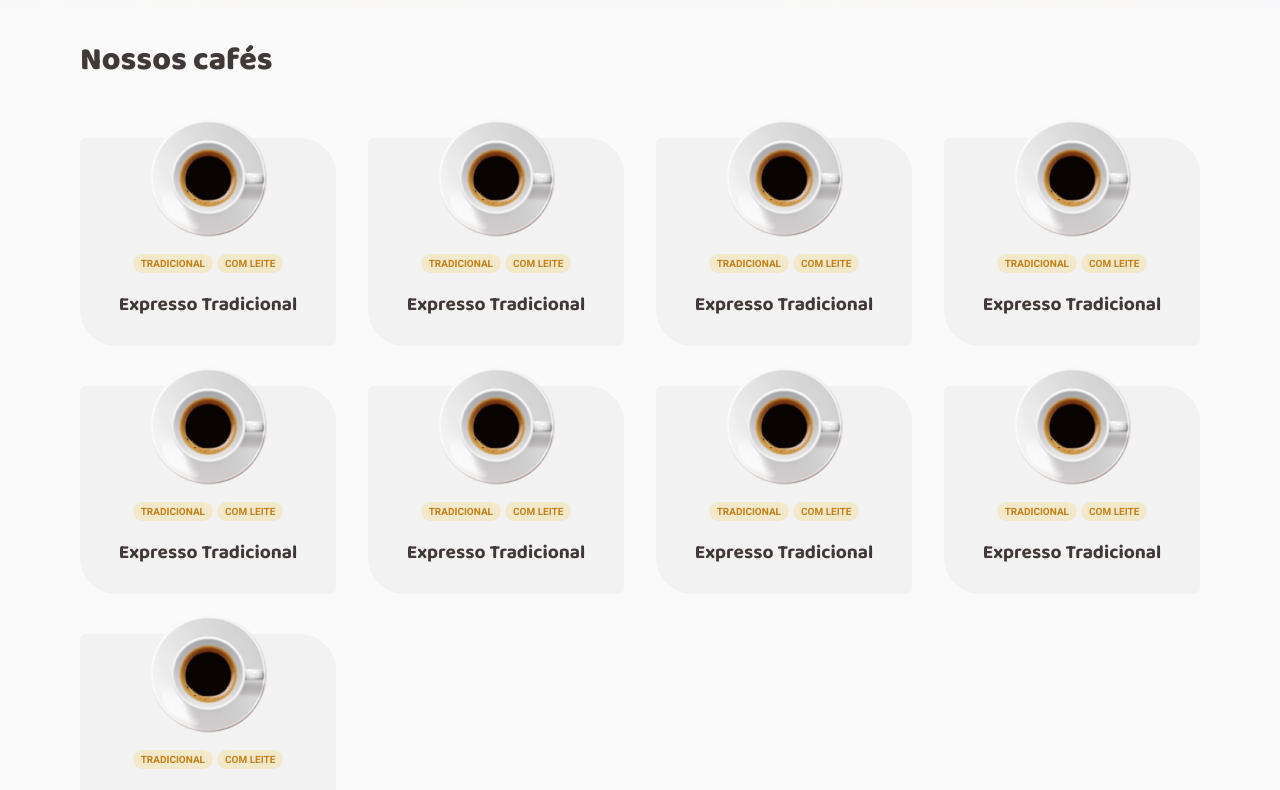
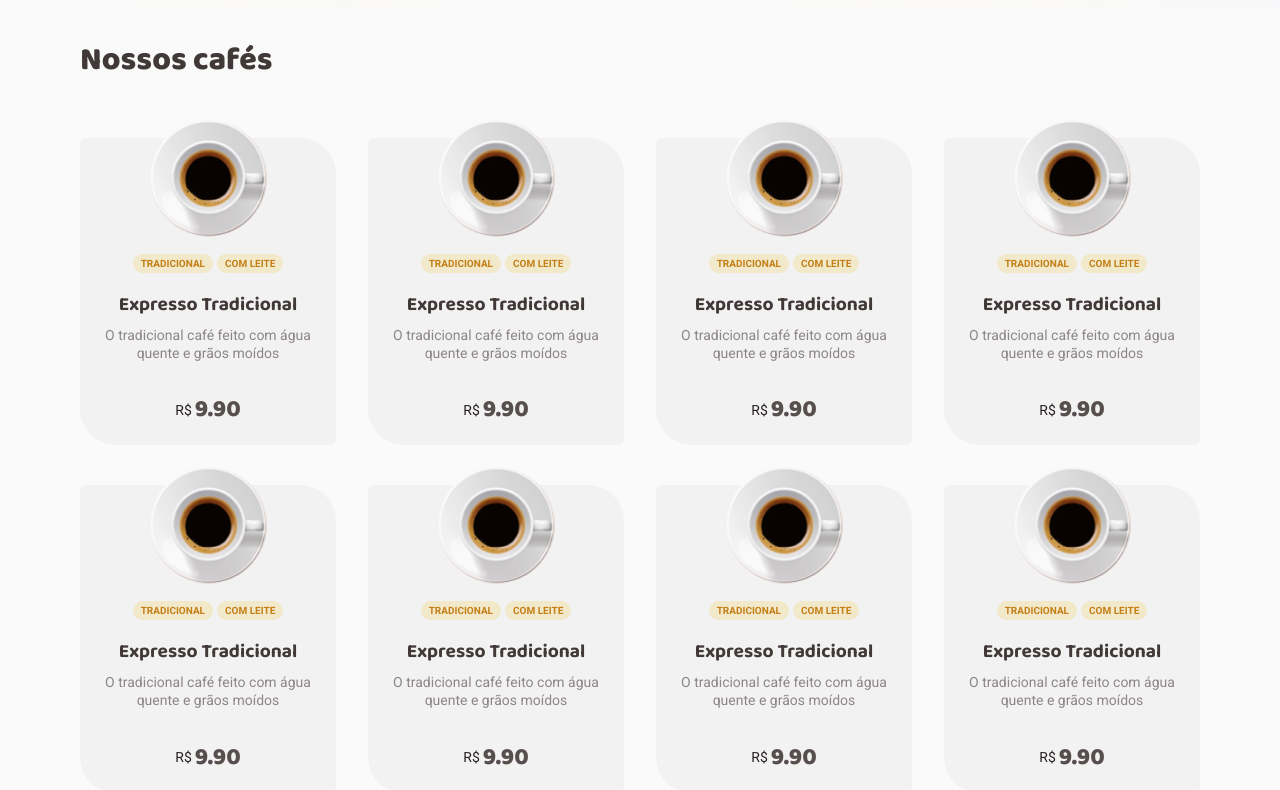
Before and after one commit to BrunnoCode/coffee-delivery-challenge, a React (Vite) app: page / in a window 1280 px wide. Shown: the part 640-1430 px from the top of the page. Built offline with nearby package versions, Linux system fonts and the light colour scheme.

Commit message:
price each coffee done

```diff
--- a/src/pages/Home/components/CoffesCards/index.tsx
+++ b/src/pages/Home/components/CoffesCards/index.tsx
@@ -1,5 +1,6 @@
-import { CoffeeCardsContainer, Name, Tags } from "./styles";
+import { CardFooter, CoffeeCardsContainer, Description, Name, Tags } from "./styles";
 import coffe0 from "../../../../assets/Coffee.png";
+import { RegularText, TitleText } from "../../../../components/Typography";
 export function CoffeeCard() {
   return (
     <CoffeeCardsContainer>
@@ -11,6 +12,14 @@ export function CoffeeCard() {
       </Tags>
 
       <Name>Expresso Tradicional</Name>
+      <Description>O tradicional café feito com água quente e grãos moídos</Description>
+
+      <CardFooter>
+        <div>
+          <RegularText size="s">R$</RegularText>
+          <TitleText size="m" color="text" as="strong">9.90</TitleText>
+        </div>
+      </CardFooter>
     </CoffeeCardsContainer>
   );
 }
--- a/src/pages/Home/components/CoffesCards/styles.ts
+++ b/src/pages/Home/components/CoffesCards/styles.ts
@@ -1,5 +1,5 @@
 import styled from "styled-components";
-import { TitleText } from "../../../../components/Typography";
+import { RegularText, TitleText } from "../../../../components/Typography";
 
 export const CoffeeCardsContainer = styled.div`
   width: 100%;
@@ -11,6 +11,7 @@ export const CoffeeCardsContainer = styled.div`
   align-items: center;
   justify-content: center;
   padding-top: 0;
+  text-align: center;
   img {
     width: 7.5rem;
     height: 7.5rem;
@@ -45,3 +46,24 @@ export const Name = styled(TitleText).attrs({
 })`
   margin-bottom: 0.5rem;
 `;
+export const Description = styled(RegularText).attrs({
+  size: 's',
+  color: 'label',
+})`
+  margin-bottom: 2rem;
+`
+export const CardFooter = styled.div`
+  width: 100%;
+  display: flex;
+  align-items: center;
+  justify-content: center;
+
+  div {
+    display: flex;
+    align-items: center;
+    gap: 3px;
+  }
+  p{
+    line-height: 0.75rem;
+  }
+`
```
